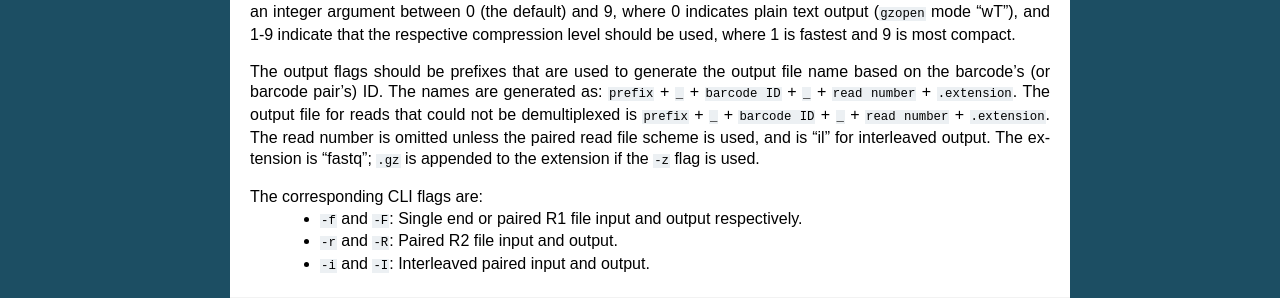
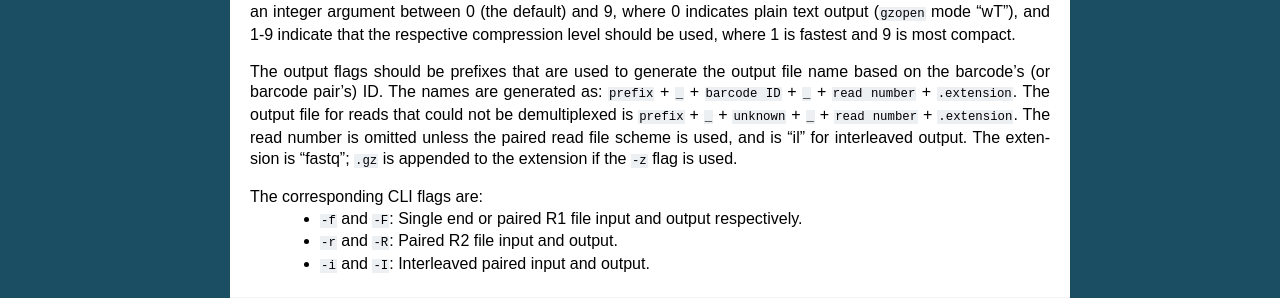
Before and after one commit to kdm9/axe, a Sphinx documentation site: the page built from docs/usage.rst, in a window 1280 px wide. Shown: the part 830-1128 px from the top of the page. Built offline with Sphinx 7.4.7, drawn with Linux system fonts in a browser that asks for light colours; formulas are drawn with MathJax 3.

Commit message:
Fix typo in docs/usage.rst
There was a copy-paste error in the I/O flags section

```diff
--- a/docs/usage.rst
+++ b/docs/usage.rst
@@ -33,7 +33,7 @@ The output flags should be prefixes that are used to generate the output file
 name based on the barcode's (or barcode pair's) ID. The names are generated as:
 ``prefix`` + ``_`` + ``barcode ID`` + ``_`` + ``read number`` + ``.extension``.
 The output file for reads that could not be demultiplexed is ``prefix`` + ``_``
-+ ``barcode ID`` + ``_`` + ``read number`` + ``.extension``.  The read number
++ ``unknown`` + ``_`` + ``read number`` + ``.extension``.  The read number
 is omitted unless the paired read file scheme is used, and is "il" for
 interleaved output. The extension is "fastq"; ``.gz`` is appended to the
 extension if the ``-z`` flag is used.
```
